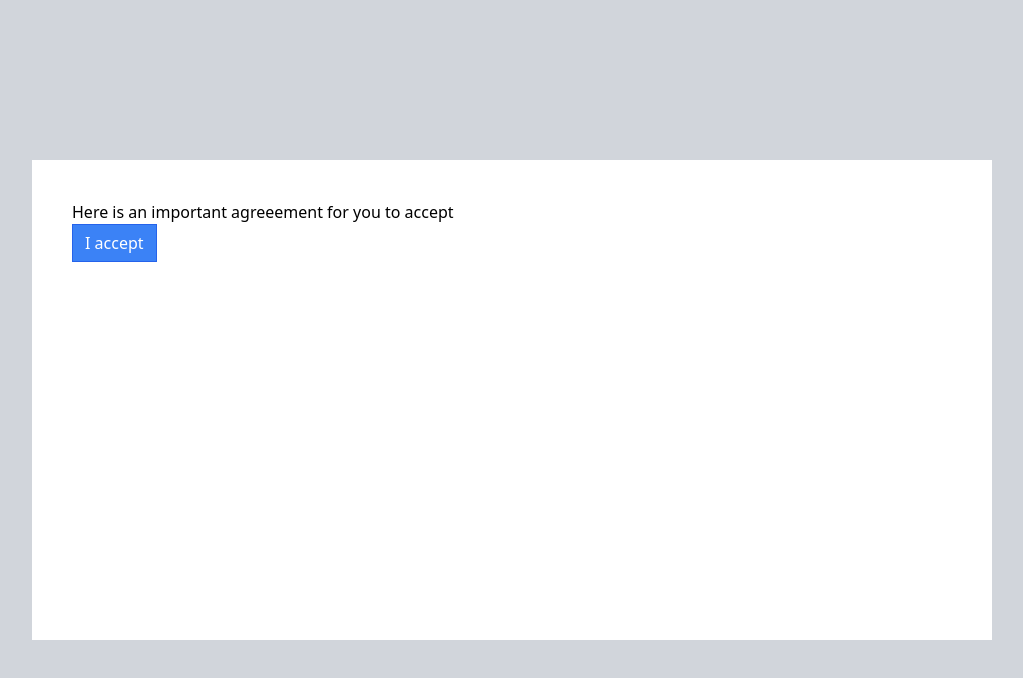
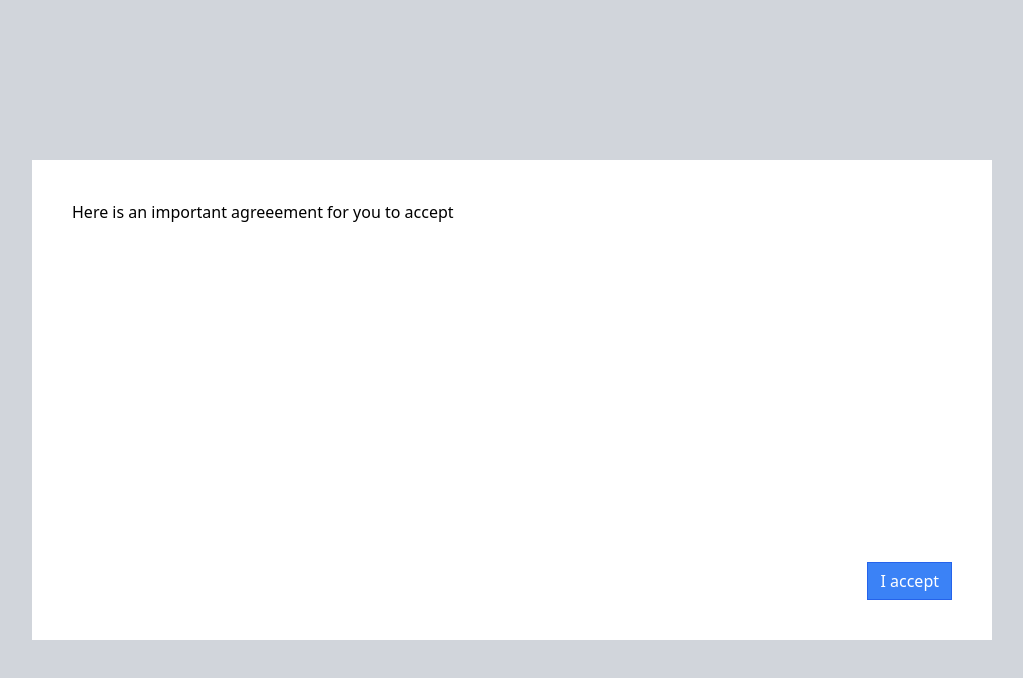
Before and after one commit to kardi06/react-coms, a React (Create React App) app: page /modal in a window 1280 px wide. Both pictures are taken after a click on the button "Open Modal". Shown: the top 678 px of the page, without its empty margins (128-1151 px from the left). Built offline with nearby package versions, Linux system fonts and the light colour scheme.

Commit message:
modal component styling

```diff
--- a/src/components/Modal.js
+++ b/src/components/Modal.js
@@ -5,8 +5,12 @@
         <div>
             <div onClick={onClose} className="absolute inset-0 bg-gray-300 opacty-80"></div>
             <div className="absolute inset-40 p-10 bg-white">
-                {children}
-                {actionBar}
+                <div className='flex flex-col justify-between h-full'>
+                    {children}
+                    <div className='flex justify-end'>
+                        {actionBar}
+                    </div>
+                </div>
             </div>
         </div>,
         document.querySelector('.modal-container')
```
